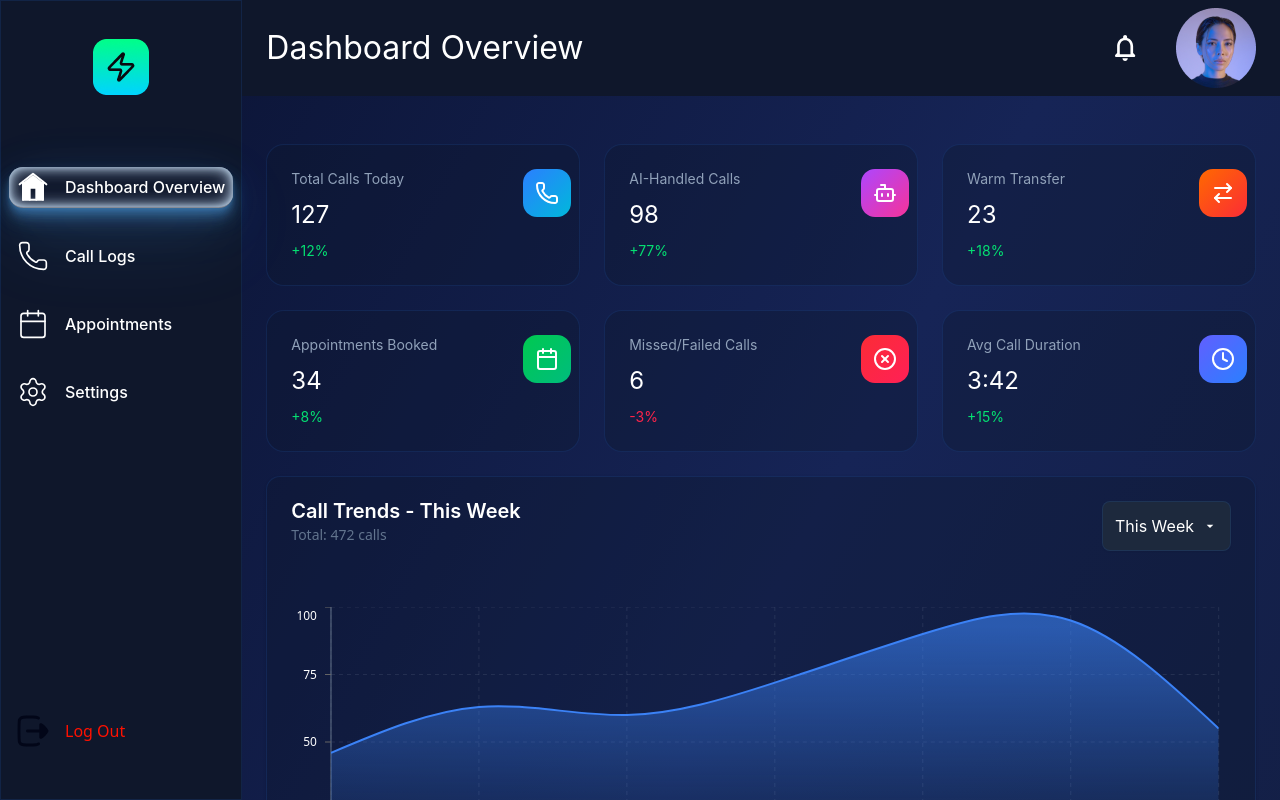
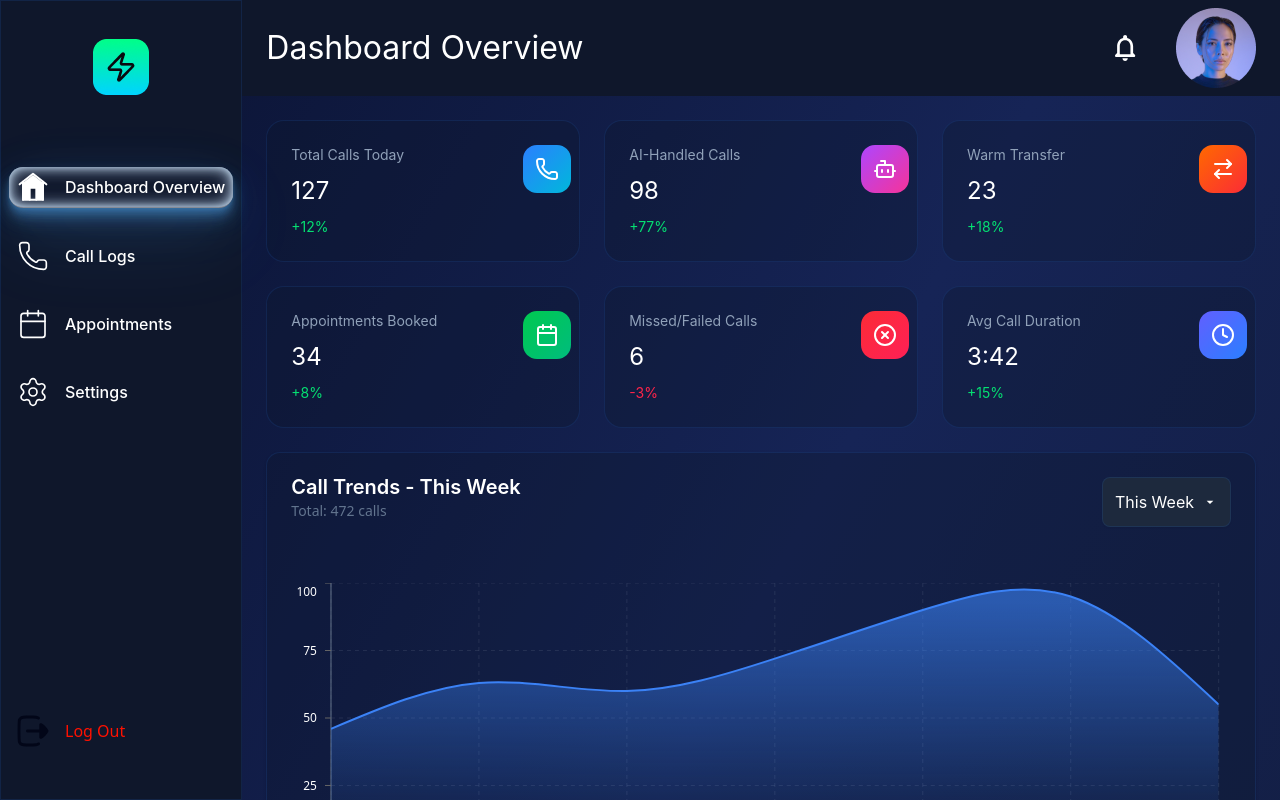
Before and after one commit to abdurrahmanfahim/smart-fix, a React (Vite) app: page / in a window 1280 px wide. Shown: the top 800 px of the page. Built offline with nearby package versions, Linux system fonts and the light colour scheme.

Commit message:
Update index.jsx

```diff
--- a/src/components/Dashboard-cards/index.jsx
+++ b/src/components/Dashboard-cards/index.jsx
@@ -4,7 +4,7 @@ import cardsData from "./dashboard-cards-data";
 const DashboardCards = () => {
 
   return (
-    <div className="mt-6 flex items-center justify-between gap-3 sm:gap-6 flex-wrap">
+    <div className="flex items-center justify-between gap-3 sm:gap-6 flex-wrap">
       {cardsData.map((card, index) => (
         <div className=" w-[31.2%] grow"  key={card.title + index}>
           <MyCard
```
